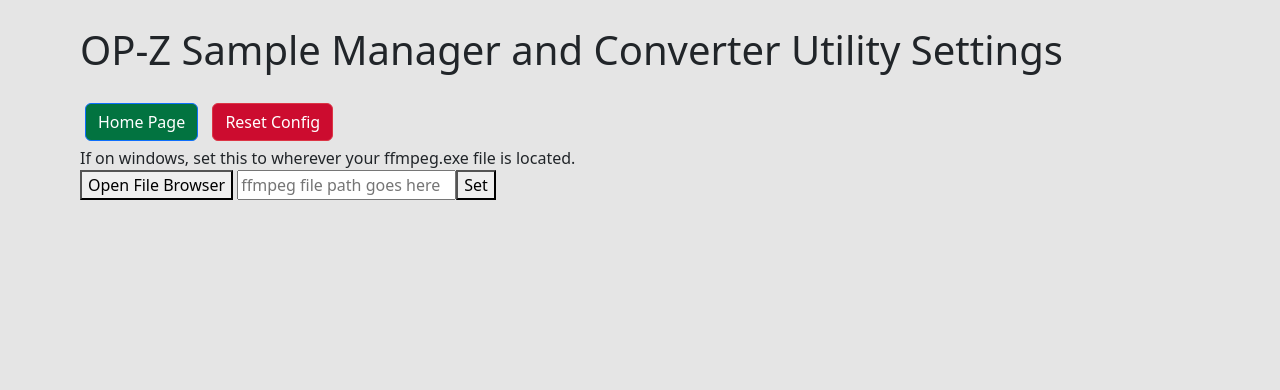
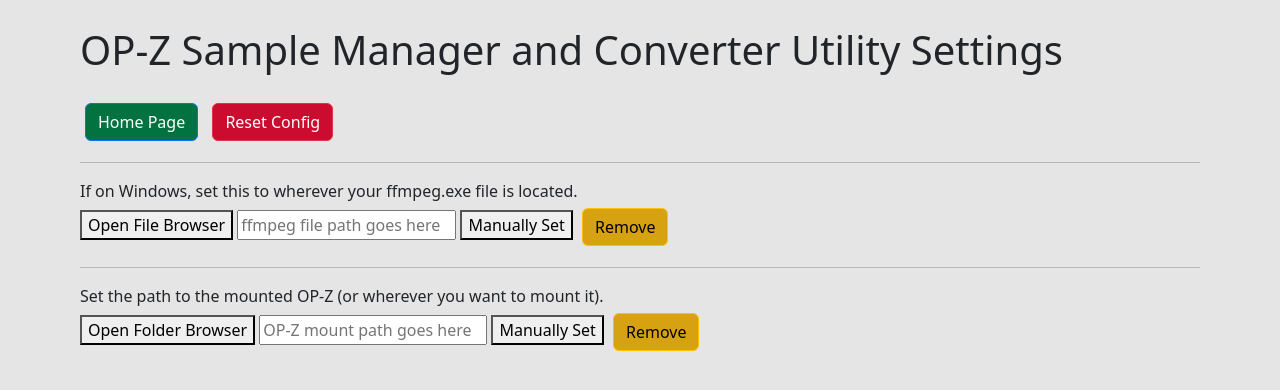
Before and after one commit to Romano-Garmez/opz-sample-manager, a Flask app: page /utilitysettings in a window 1280 px wide. Shown: the top 390 px of the page. Run offline with Flask 3, Linux system fonts and the light colour scheme.

Commit message:
utility settings improvements + do folder path

```diff
--- a/static/js/utilitysettings.js
+++ b/static/js/utilitysettings.js
@@ -1,25 +1,9 @@
-async function openFilePicker() {
-  const res = await fetch("/get-user-file-path");
-  const data = await res.json();
-  const input = document.getElementById("ffmpeg-path-holder");
-
-  if (res.ok) {
-    input.value = data.path;
-    updateInputWidth(input); // Trigger resize
-
-  } else {
-    document.getElementById("ffmpeg-info").textContent = "Something went wrong fetching the set file path";
-  }
-}
-
-
 function resetConfig() {
   fetch('/reset-config', {
     method: 'POST'
   })
     .then(response => response.json())
     .then(data => {
-      // Optionally show a message or reload the page
       alert('Config reset! Please restart the app.');
       window.location.reload();
     })
@@ -29,35 +13,98 @@ function resetConfig() {
     });
 }
 
-function setFfmpegPath(newPath) {
+function openPathPicker(endpoint, inputId, infoId, configOption, autoSet = false) {
+  fetch(endpoint)
+    .then(res => res.json())
+    .then(data => {
+      const input = document.getElementById(inputId);
+      if (data.path) {
+        input.value = data.path;
+        updateInputWidth(input);
+        if (autoSet && configOption) {
+          setConfigPath(configOption, inputId, infoId);
+        }
+      } else {
+        document.getElementById(infoId).textContent = "Failed to get path.";
+      }
+    })
+    .catch(err => {
+      console.error("Error getting path:", err);
+      document.getElementById(infoId).textContent = "Error communicating with server.";
+    });
+}
 
-  fetch("/set-ffmpeg-path", {
+
+function setConfigPath(configOption, inputId, infoId = null) {
+  const path = document.getElementById(inputId).value;
+  console.log(`Setting config "${configOption}" to path:`, path);
+
+  fetch("/set-config-setting", {
     method: "POST",
     headers: {
       "Content-Type": "application/json"
     },
-    body: JSON.stringify({ path: newPath })
+    body: JSON.stringify({
+      config_option: configOption,
+      config_value: path
+    })
   })
     .then(res => {
-      if (res.ok) {
-        document.getElementById("ffmpeg-info").textContent = "Path set successfully!";
+      if (infoId) {
+        document.getElementById(infoId).textContent =
+          res.ok ? "Path set successfully!" : "Failed to set path.";
+      }
+      console.log(res.ok ? `Successfully set "${configOption}"` : `Failed to set "${configOption}". HTTP status: ${res.status}`);
+    })
+    .catch(err => {
+      console.error(`Error while setting "${configOption}":`, err);
+      if (infoId) {
+        document.getElementById(infoId).textContent = "Error communicating with server.";
+      }
+    });
+}
+
+
+function removeConfigPath(configOption, inputId, infoId = null) {
+  fetch("/remove-config-setting", {
+    method: "POST",
+    headers: {
+      "Content-Type": "application/json"
+    },
+    body: JSON.stringify({ config_option: configOption })
+  })
+    .then(res => res.json())
+    .then(data => {
+      const input = document.getElementById(inputId);
+      if (data.success) {
+        input.value = "";
+        updateInputWidth(input);
+        if (infoId) {
+          document.getElementById(infoId).textContent = "Path removed.";
+        }
+        console.log(`Successfully removed "${configOption}"`);
       } else {
-        document.getElementById("ffmpeg-info").textContent = "Failed to set FFmpeg path.";
+        if (infoId) {
+          document.getElementById(infoId).textContent = "Failed to remove path.";
+        }
+        console.warn(`Failed to remove "${configOption}":`, data);
       }
     })
     .catch(err => {
-      console.error("Error setting path:", err);
-      document.getElementById("ffmpeg-info").textContent = "Error communicating with server.";
+      console.error(`Error while removing "${configOption}":`, err);
+      if (infoId) {
+        document.getElementById(infoId).textContent = "Error communicating with server.";
+      }
     });
 }
 
-async function setCurrentFilePathFromConfig() {
-  const response = await fetch("/get-ffmpeg-path");
-  const data = await response.json();
 
-  const input = document.getElementById("ffmpeg-path-holder");
-  input.value = data.path;
-  updateInputWidth(input); // Trigger resize
+async function loadConfigPath(configOption, inputId) {
+  const res = await fetch(`/get-config-setting?config_option=${configOption}`);
+  const data = await res.json();
+  const input = document.getElementById(inputId);
+  input.value = data.config_value || "";
+  updateInputWidth(input);
 }
 
 function enableAutoResizeInput(inputElement, minWidth = 200, padding = 20) {
@@ -76,11 +123,9 @@ function enableAutoResizeInput(inputElement, minWidth = 200, padding = 20) {
   inputElement.addEventListener("input", update);
   update(); // initial run
 
-  // Attach for reuse
   inputElement._resizeHandler = update;
 }
 
-// Optional: expose if called from elsewhere
 function updateInputWidth(inputElement) {
   if (inputElement && inputElement._resizeHandler) {
     inputElement._resizeHandler();
@@ -88,7 +133,9 @@ function updateInputWidth(inputElement) {
 }
 
 window.onload = function () {
-  setCurrentFilePathFromConfig();
-  const input = document.getElementById("ffmpeg-path-holder");
-  enableAutoResizeInput(input);
+  loadConfigPath("FFMPEG_PATH", "ffmpeg-path-holder");
+  loadConfigPath("OPZ_MOUNT_PATH", "opz-path-holder");
+
+  enableAutoResizeInput(document.getElementById("ffmpeg-path-holder"));
+  enableAutoResizeInput(document.getElementById("opz-path-holder"));
 };
--- a/templates/utilitysettings.html
+++ b/templates/utilitysettings.html
@@ -1,12 +1,12 @@
 {% extends "base.html" %}
 
-{%block stylesheets %}
+{% block stylesheets %}
 <link rel="stylesheet" href="/static/css/utilitysettings.css">
-{%endblock%}
+{% endblock %}
 
-{%block title %}
+{% block title %}
 <title>OP-Z Sample Manager and Converter Utility Settings</title>
-{%endblock%}
+{% endblock %}
 
 {% block main %}
 <h1>OP-Z Sample Manager and Converter Utility Settings</h1>
@@ -14,18 +14,29 @@
 <button onclick="window.location.href='/'" class="btn btn-primary">Home Page</button>
 <button onclick="resetConfig()" class="btn btn-danger">Reset Config</button>
 
-<div>If on windows, set this to wherever your ffmpeg.exe file is located.</div>
-<button onclick="openFilePicker()">Open File Browser</button>
-<input id="ffmpeg-path-holder" placeholder="ffmpeg file path goes here" style="min-width: 200px;" /><button onclick="setFfmpegPath(document.getElementById('ffmpeg-path-holder').value)">Set</button>
+<hr>
+
+<!-- FFmpeg Path -->
+<div>If on Windows, set this to wherever your ffmpeg.exe file is located.</div>
+<button onclick="openPathPicker('/get-user-file-path', 'ffmpeg-path-holder', 'ffmpeg-info', 'FFMPEG_PATH', true)">
+  Open File Browser
+</button>
+<input id="ffmpeg-path-holder" placeholder="ffmpeg file path goes here" style="min-width: 200px;" />
+<button onclick="setConfigPath('FFMPEG_PATH', 'ffmpeg-path-holder', 'ffmpeg-info')">Manually Set</button>
+<button onclick="removeConfigPath('FFMPEG_PATH', 'ffmpeg-path-holder', 'ffmpeg-info')" class="btn btn-warning">Remove</button>
 <p id="ffmpeg-info"></p>
 
+<hr>
 
-
-
-
+<!-- OP-Z Path -->
+<div>Set the path to the mounted OP-Z (or wherever you want to mount it).</div>
+<button onclick="openPathPicker('/get-user-folder-path', 'opz-path-holder', 'opz-info', 'OPZ_MOUNT_PATH', true)">
+  Open Folder Browser
+</button>
+<input id="opz-path-holder" placeholder="OP-Z mount path goes here" style="min-width: 200px;" />
+<button onclick="setConfigPath('OPZ_MOUNT_PATH', 'opz-path-holder', 'opz-info')">Manually Set</button>
+<button onclick="removeConfigPath('OPZ_MOUNT_PATH', 'opz-path-holder', 'opz-info')" class="btn btn-warning">Remove</button>
+<p id="opz-info"></p>
 
 <script src="/static/js/utilitysettings.js"></script>
-
 {% endblock %}
-
-</html>
```
